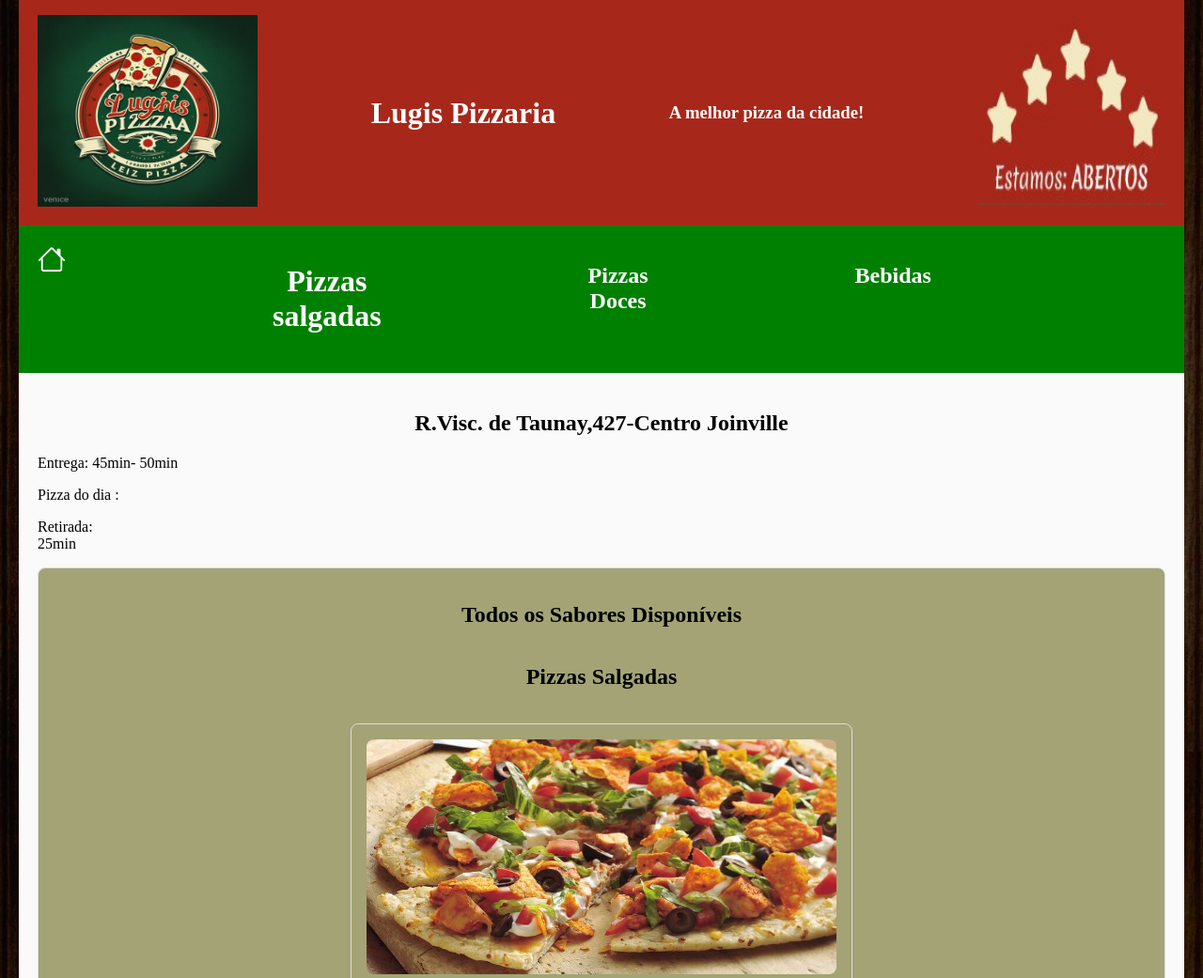
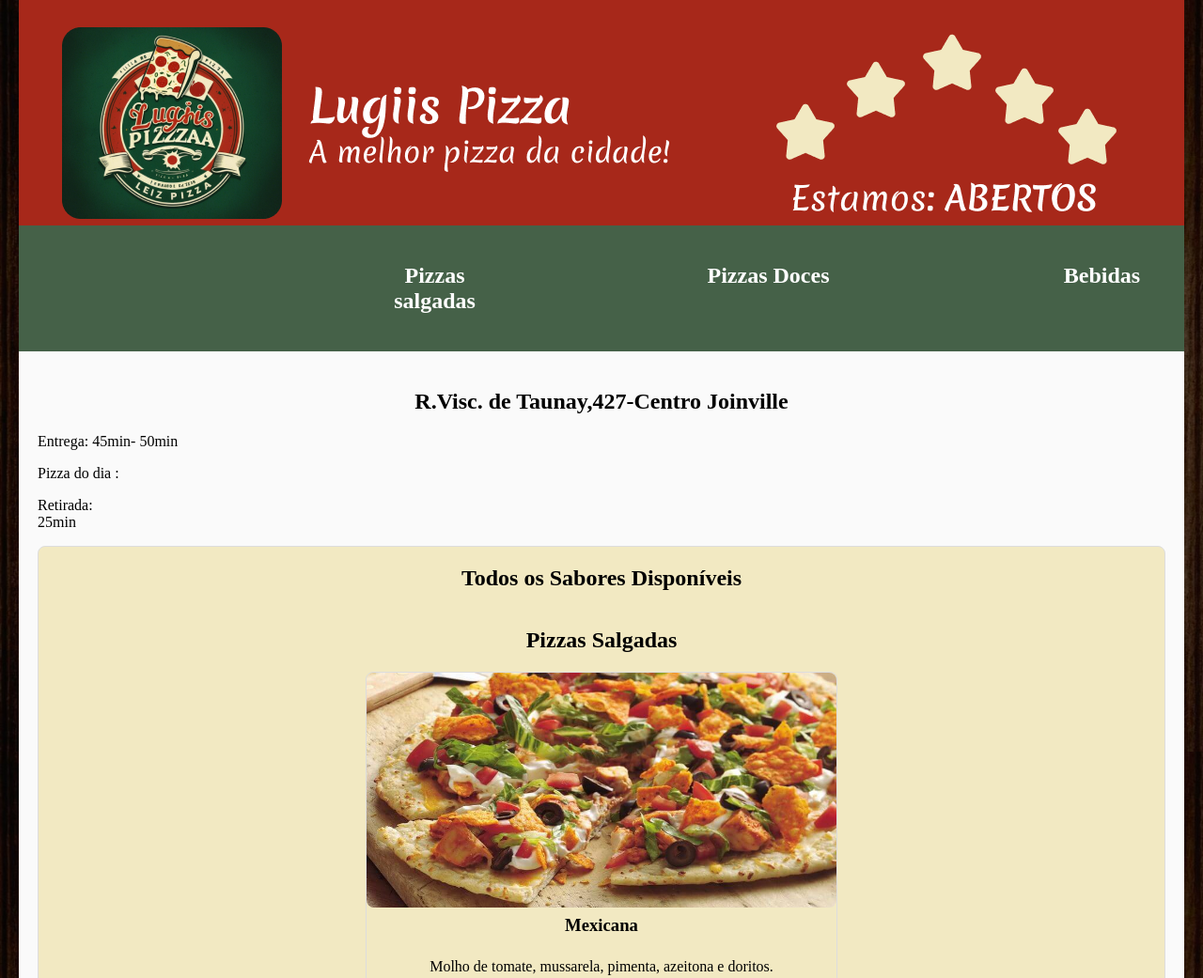
Before and after one commit to guisilvaizi/LUIGIS-PIZZARIA, a plain HTML site: page Index.html in a window 1280 px wide. Shown: the top 1041 px of the page at 94% size. Drawn offline with nearby package versions, Linux system fonts and the light colour scheme.

Commit message:
Inclusão da cabeçalho e alteração das cores

```diff
--- a/Index.html
+++ b/Index.html
@@ -9,21 +9,17 @@
         <div class="page"></div>
         <div class="fundo"></div>
         <header>
-            <div class="logo-right"><img src="../img/logo.jfif" alt="Logo Pizzaria" style="width:234px;height: 204px;"></div>
-            <link href="https://cdn.jsdelivr.net/npm/bootstrap-icons/font/bootstrap-icons.css" rel="stylesheet">
-            <H1>Lugis Pizzaria</H1>
-            <h3>A melhor pizza da cidade!</h3>
-          <div class="estrelas-left"><img src="../img/Stars.jpg" alt="estrelas" style="width:200px;height:200px;"></div>
+           <img src="../img/cabecalho.png" alt="cabecalho">
         </header>
 
         <main>
           <ul class="menu">
             <li>
                 <a href="Index.html">
-                <i class="bi bi-house" style="font-size: 30px;"></i>
+                <i class="house" style="font-size: 30px;"></i>
             </a>
             </li>
-            <li><a href="Pizzas salgadas.html"><h1>Pizzas salgadas</h1></a></li>
+            <li><a href="Pizzas salgadas.html"><h2>Pizzas salgadas</h2></a></li>
             <li><a href="Pizzas Doces.html"><h2>Pizzas Doces</h2></a></li>
             <li><a href="Bebidas.html"><h2>Bebidas</h2></a></li>
 
--- a/style.css
+++ b/style.css
@@ -7,6 +7,7 @@
   flex-direction: column;
   align-items: center;
   justify-content:flex-start ;
+  font-family: ;
   min-height: 100vh;
 }
 body {
@@ -17,29 +18,14 @@
   box-sizing: border-box;
 }
 header{
-  color: white;
-    display: flex;
+
     background-color: #A7281A;
-    margin: 0 auto;
     padding: 20px;
     width: 95%;
     height: 200px;
     max-width: 1200px;
- justify-content:space-between;
-  align-items: center;
 }
-.logo img {
-  display: block;
-  max-width: 100%;
-  height: auto;
-}
-.estrelas-left{
- max-width: 100%;
-  height: auto;
-}
-h1, h3 {
-  text-align: center;
-}
+
 .logo-right{
     border: 60px;
     image-rendering: auto;
@@ -75,12 +61,11 @@
 }
 
 main{
-  background-color:green;
+  background-color:#456148;
   margin: 0 auto;
   width: 95%;
   padding: 20px;
-  display: grid;
-  grid-template-columns: repeat(4, 1fr);
+  justify-content: space-between;
   max-width: 1200px;
 }
   main * {
@@ -133,11 +118,9 @@
 
 
 .pizza-card {
-  background-color: rgb(163, 163, 118);
+  background-color: #F2E9C2;
   border: 1px solid #ddd;
   border-radius: 8px;
-  padding: 1rem;
-  margin: 1rem 0;
   display: flex;
   flex-direction: column;
   align-items: center;
```
Also changed, not shown: Bebidas.html (+2 -6 lines), Pizzas Doces.html (+2 -6 lines), Pizzas salgadas.html (+2 -6 lines), img/Stars.jpg (deleted), img/Stars.png (deleted), img/cabecalho.png (added), img/logo.jfif (deleted), img/logo.jpeg (deleted), img/roundedlogo.png (deleted).
